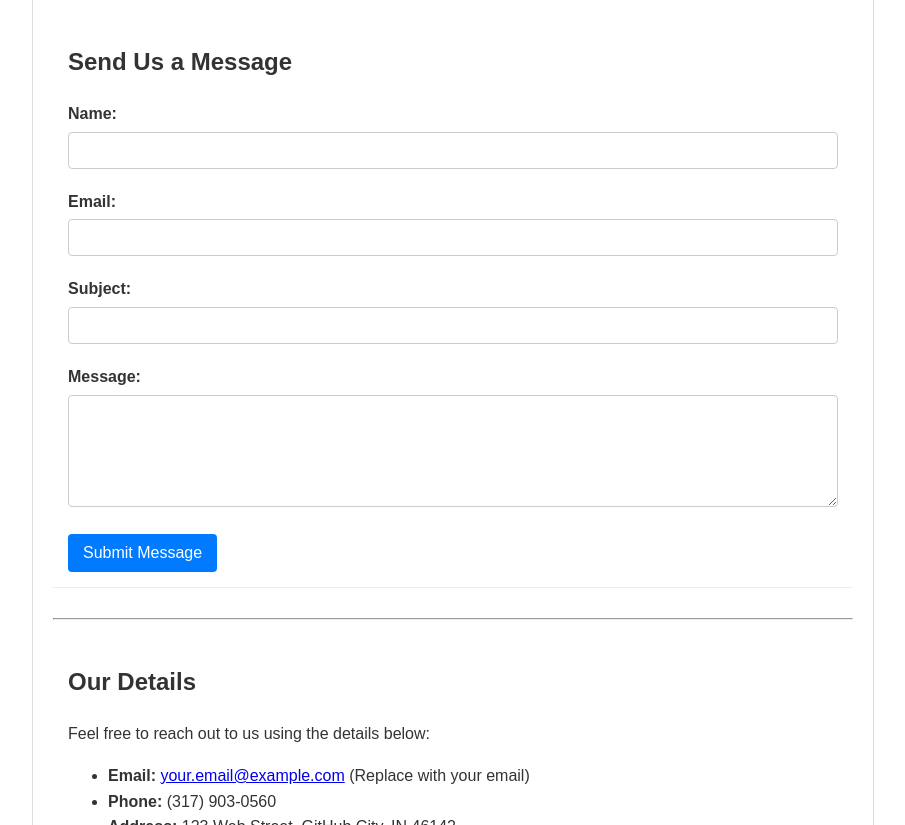
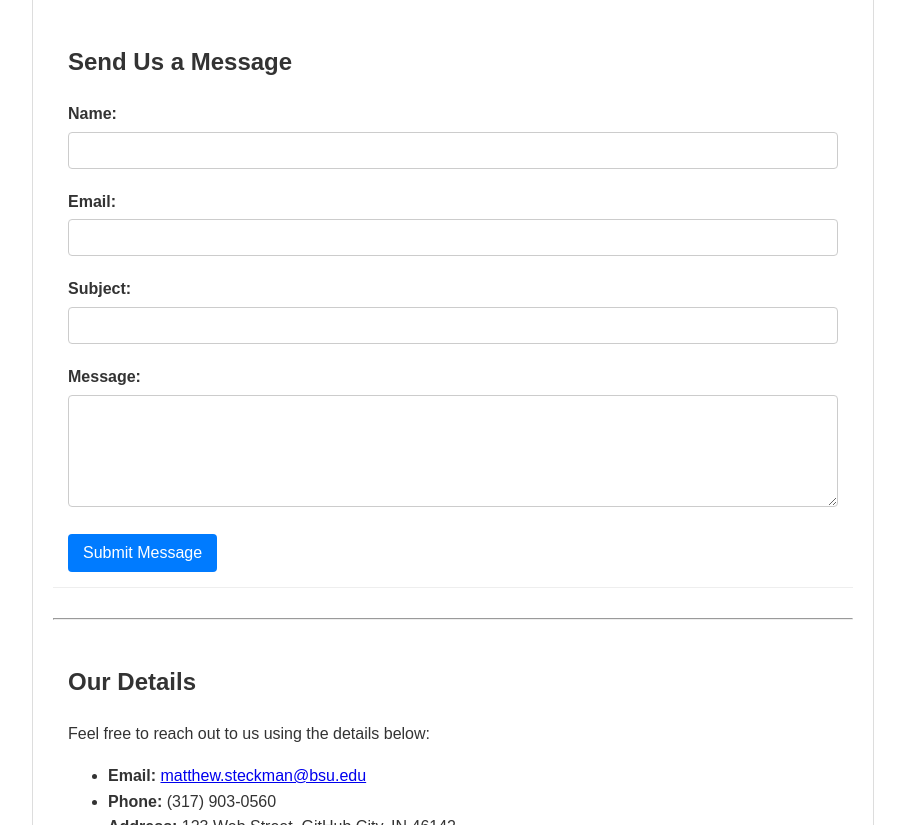
Before and after one commit to MattStecc/PBL-0-ContactInfo, a plain HTML site: page index.html in a window 1280 px wide. Shown: the part 127-952 px from the top of the page, without its empty margins (187-1092 px from the left). Drawn offline with Linux system fonts and the light colour scheme.

Commit message:
Update index.html

```diff
--- a/index.html
+++ b/index.html
@@ -97,7 +97,7 @@
         <h2>Our Details</h2>
         <p>Feel free to reach out to us using the details below:</p>
         <ul>
-            <li><strong>Email:</strong> <a href="mailto:matthew.steckman@bsu.edu">your.email@example.com</a> (Replace with your email)</li>
+            <li><strong>Email:</strong> <a href="mailto:matthew.steckman@bsu.edu">matthew.steckman@bsu.edu</a> </li>
             <li><strong>Phone:</strong> (317) 903-0560</li>
             <li><strong>Address:</strong> 123 Web Street, GitHub City, IN 46142 </li>
         </ul>
```
